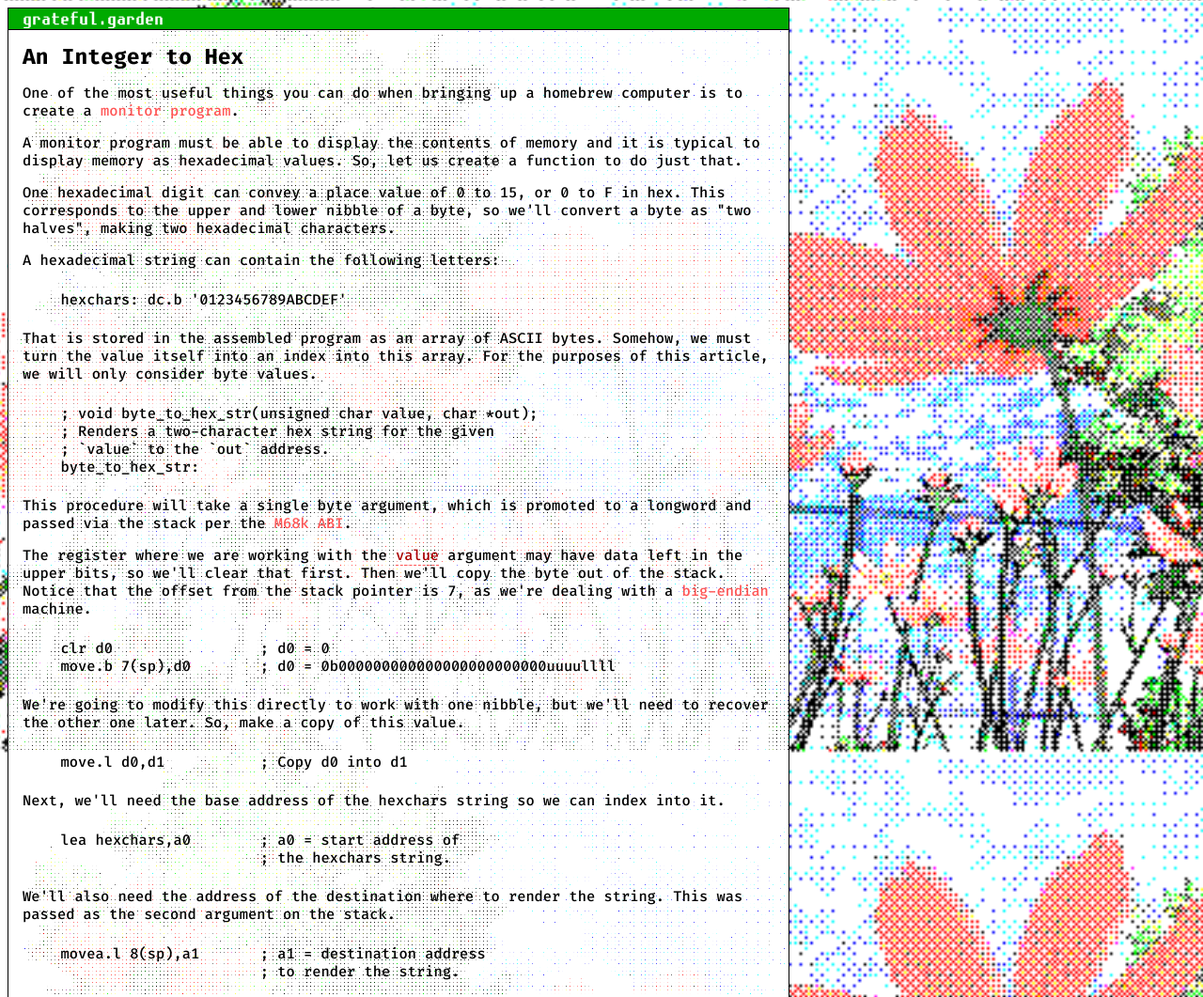
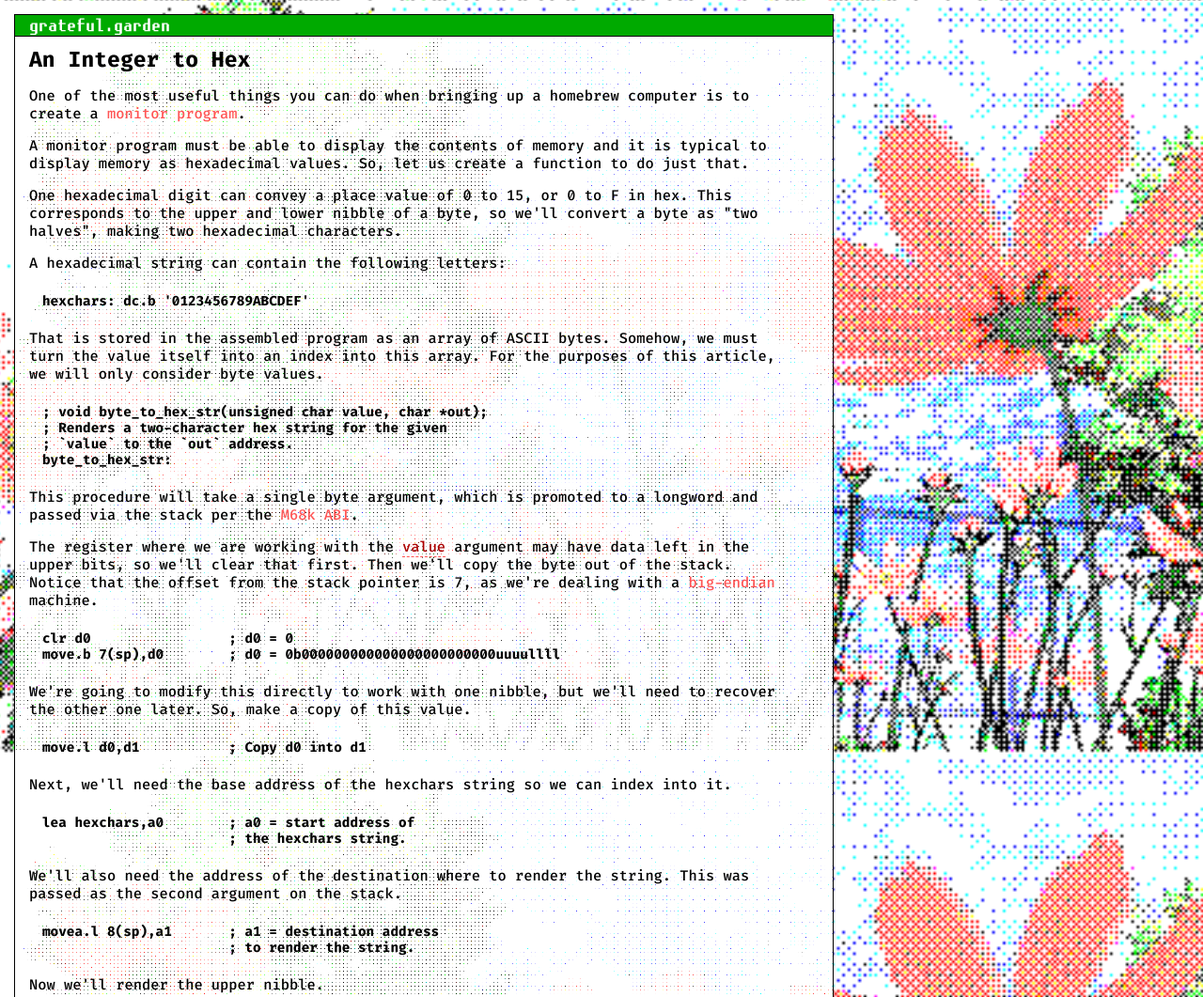
Before and after one commit to thankfulmachine/thankfulmachine.github.io, a plain HTML site: page 68k/asm/2023-08-19-An_Integer_To_Hex.html in a window 1280 px wide. Shown: the top 1061 px of the page at 94% size. Drawn offline with Linux system fonts and the light colour scheme.

Commit message:
CSS shenanigans

```diff
--- a/68k/asm/2023-08-19-An_Integer_To_Hex.html
+++ b/68k/asm/2023-08-19-An_Integer_To_Hex.html
@@ -10,10 +10,8 @@
 <script src="/js/breeze.js"></script>
 </head>
 <body>
-<header>
-<a href="/">grateful.garden</a>
-</header>
 <article>
+<div class="header"><a href="/">grateful.garden</a></div>
 <h1>An Integer to Hex</h1>
 <p>One of the most useful things you can do when bringing up a homebrew
 computer is to create a <a href="https://en.wikipedia.org/wiki/Machine_code_monitor">monitor program</a>.</p>
@@ -127,8 +125,8 @@ byte_to_hex_str:
 
 hexchars: dc.b '0123456789ABCDEF'
 </code></pre>
-</article>
-<footer>
+<div class="footer">
+    <hr/>
     <p><img class="icon" src="/images/icon-globe.png" /><a rel="me" href="https://oldbytes.space/@thankfulmachine">Mastodon</a></p>
     <p><img class="icon" src="/images/icon-globe.png" /><a rel="me" href="https://github.com/thankfulmachine">GitHub</a></p>
     <p><img class="icon" src="/images/icon-terminal.png" /><a href="gopher://grateful.garden">Gopher Version</a></p>
@@ -143,7 +141,8 @@ hexchars: dc.b '0123456789ABCDEF'
         artificial intelligence, machine
         learning, or similar mechanisms.
     </p>
-</footer>
+</div>
+</article>
 <p>
     <a href="javascript:breeze();">&#127800</a>
 </p></body>
--- a/css/main.css
+++ b/css/main.css
@@ -9,46 +9,37 @@ body {
   font-size: 15px;
   font-weight: 500;
   font-family: 'Fira Code';
+  margin: 1em;
 }
 
-article, header, footer {
-  width: 800px;
-  /* background-color: #FFF; */
-  color: black;
-  padding-left: 1em;
-  padding-right: 1em;
-
-  /* border: 1px solid black; */
-}
-
-article, footer {
-  background-image: url("../images/transchecker.gif");
-  background-attachment: fixed;
+p,h1,h2,h3,h4,h5,ul,ol,table {
+  max-width: 800px;
 }
 
 article {
+  background-image: url("../images/transchecker.gif");
+  background-attachment: fixed;
+  color: black;
   /* padding: 1em; */
-  border-left: 1px solid black;
-  border-right: 1px solid black;
-  padding: 1em;
+  border: 1px solid black;
+  padding-left: 1em;
+  padding-right: 1em;
+  width: fit-content;
 }
 
-header > a {
+.header > a {
   font-family: "Unscii-16";
   font-size: 20px;
 }
 
-header {
+.header {
   background-color: #00AA00;
   color: white;
-  border-top: 1px solid black;
   border-bottom: 1px solid black;
-  border-left: 1px solid black;
-  border-right: 1px solid black;
-}
-
-footer {
-  border: 1px solid black;
+  margin-left: -1em;
+  margin-right: -1em;
+  padding-left: 1em;
+  width: fit-parent;
 }
 
 blockquote {
@@ -59,9 +50,10 @@ blockquote {
 
 h1,h2,h3,h4,h5,h6 {
   margin: 0;
+  padding-top: 0.5em;
 }
 
-header > a {
+.header > a {
   color: white;
   text-decoration: none;
 }
@@ -75,7 +67,7 @@ th, td {
   padding: 0.25em;
 }
 
-:not(header) > a {
+:not(.header) > a {
   color: #FF5555;
   text-decoration: none;
 }
@@ -92,8 +84,9 @@ code {
 
 pre {
   padding: 0.5em;
-  padding-left: 2.7em;
-=  font-weight: bold;
+  padding-left: 1em;
+  font-weight: bold;
+  font-size: 14px;
 }
 
 hr {
@@ -114,3 +107,13 @@ hr {
 .breezeicon {
   text-align: right;
 }
+
+@media only screen and (max-width: 800px) {
+  pre {
+    font-size: 12px;
+    padding-left: 0;
+  }
+  :not(pre,hr,article,.header,.footer,img,hr,table,ul,ol) {
+    width: 90vw;
+  }
+}
```
Also changed, not shown: 68k/asm/index.html (+5 -6 lines), 68k/cog/2023-08-16-I'm_Building_a_68K_Computer.html (+5 -6 lines), 68k/cog/2023-08-17-Deciding_on_Specs.html (+5 -6 lines), 68k/cog/2023-08-17-Thomas_Gunter's_68000_Regrets.html (+5 -6 lines), 68k/cog/2023-09-02-Thinking_About_3D.html (+5 -6 lines), 68k/cog/index.html (+5 -6 lines), 68k/data/index.html (+5 -6 lines), 68k/index.html (+5 -6 lines), index.html (+5 -6 lines), phlog/2023-08-13-Hello.html (+5 -6 lines), phlog/2023-08-24-Mirroring_Gopher_to_HTML.html (+5 -6 lines), phlog/2023-09-02-Hiragana_Times.html (+5 -6 lines), phlog/2023-09-08-Setting_Up_A_Gopher_Server.html (+5 -6 lines), phlog/index.html (+5 -6 lines).
